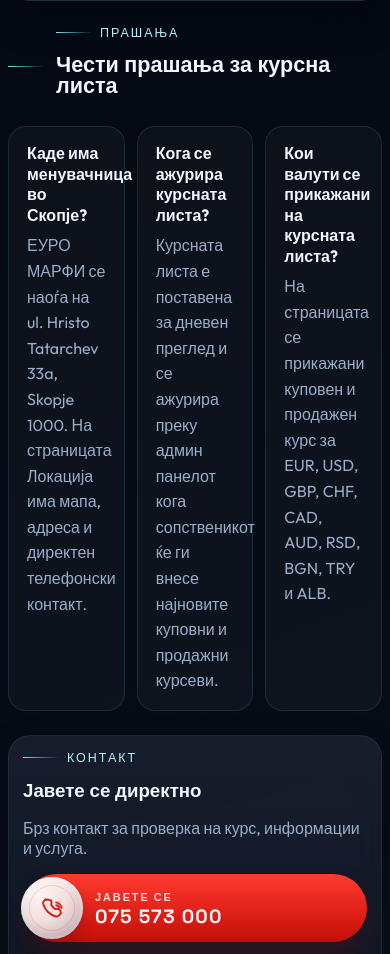
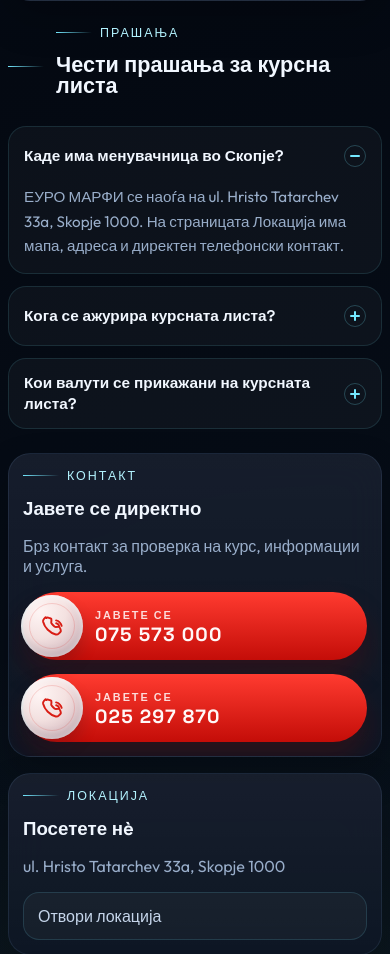
Before and after one commit to martin-nexaclaro/euro-marfi-site, a Flask app: page / in a window 390 px wide; the page is wider, and only the part inside the window is pictured. Shown: the part 1319-2273 px from the top of that part. Run offline with Flask 3, Linux system fonts and the light colour scheme.

Commit message:
Polish FAQ wording and mobile accordion

```diff
--- a/app.py
+++ b/app.py
@@ -136,8 +136,8 @@ UI_TEXT ={
 "faq_title":"Чести прашања за курсна листа",
 "faq_items":[
 {"question":"Каде има менувачница во Скопје?","answer":"ЕУРО МАРФИ се наоѓа на ul. Hristo Tatarchev 33a, Skopje 1000. На страницата Локација има мапа, адреса и директен телефонски контакт."},
-{"question":"Кога се ажурира курсната листа?","answer":"Курсната листа е поставена за дневен преглед и се ажурира преку админ панелот кога сопственикот ќе ги внесе најновите куповни и продажни курсеви."},
-{"question":"Кои валути се прикажани на курсната листа?","answer":"На страницата се прикажани куповен и продажен курс за EUR, USD, GBP, CHF, CAD, AUD, RSD, BGN, TRY и ALB."},
+{"question":"Кога се ажурира курсната листа?","answer":"Курсната листа се проверува и ажурира секој ден од сопственикот со најновите куповни и продажни курсеви."},
+{"question":"Кои валути се прикажани на курсната листа?","answer":"На страницата се прикажани куповен и продажен курс за EUR, USD, GBP, CHF, CAD, AUD, RSD, BGN, TRY и ALB. За други валути, јавете ни се директно."},
 ],
 "call_label":"Јавете се",
 "moneygram_title":"MoneyGram трансфер услуги",
@@ -251,8 +251,8 @@ UI_TEXT ={
 "faq_title":"Exchange Rate FAQ",
 "faq_items":[
 {"question":"Where is the exchange office in Skopje?","answer":"EURO MARFI is located at ul. Hristo Tatarchev 33a, Skopje 1000. The Location page includes the map, address, and direct phone contact."},
-{"question":"When is the exchange rate list updated?","answer":"The exchange rate list is prepared for daily use and is updated from the admin panel when the owner enters the latest buy and sell rates."},
-{"question":"Which currencies are shown on the exchange rate list?","answer":"The page shows buy and sell rates for EUR, USD, GBP, CHF, CAD, AUD, RSD, BGN, TRY, and ALB."},
+{"question":"When is the exchange rate list updated?","answer":"The exchange rate list is checked and updated every day by the owner with the latest buy and sell rates."},
+{"question":"Which currencies are shown on the exchange rate list?","answer":"The page shows buy and sell rates for EUR, USD, GBP, CHF, CAD, AUD, RSD, BGN, TRY, and ALB. For other currencies, please call us directly."},
 ],
 "call_label":"Call now",
 "moneygram_title":"MoneyGram Transfer Services",
--- a/static/css/style.css
+++ b/static/css/style.css
@@ -726,27 +726,71 @@ label,
 .faq-list {
   position: relative;
   display: grid;
-  grid-template-columns: repeat(3, minmax(0, 1fr));
   gap: 12px;
   margin-top: 18px;
 }
 
 .faq-item {
   min-width: 0;
-  padding: 16px 18px;
   border-radius: 18px;
   border: 1px solid rgba(116, 232, 255, 0.12);
   background: rgba(255, 255, 255, 0.035);
-}
-
-.faq-item h3 {
-  margin: 0 0 8px;
+  overflow: hidden;
+}
+
+.faq-item summary {
+  display: grid;
+  grid-template-columns: 1fr auto;
+  align-items: center;
+  gap: 14px;
+  min-height: 64px;
+  padding: 16px 18px;
+  cursor: pointer;
+  font-family: "Space Grotesk", sans-serif;
   font-size: 1rem;
-  line-height: 1.28;
+  font-weight: 700;
+  line-height: 1.32;
+  list-style: none;
+}
+
+.faq-item summary::-webkit-details-marker {
+  display: none;
+}
+
+.faq-toggle {
+  position: relative;
+  width: 22px;
+  height: 22px;
+  border-radius: 50%;
+  border: 1px solid rgba(116, 232, 255, 0.24);
+  flex: 0 0 22px;
+}
+
+.faq-toggle::before,
+.faq-toggle::after {
+  content: "";
+  position: absolute;
+  inset: 50% auto auto 50%;
+  width: 10px;
+  height: 2px;
+  border-radius: 999px;
+  background: var(--accent);
+  transform: translate(-50%, -50%);
+}
+
+.faq-toggle::after {
+  transform: translate(-50%, -50%) rotate(90deg);
+  transition: transform var(--transition), opacity var(--transition);
+}
+
+.faq-item[open] .faq-toggle::after {
+  opacity: 0;
+  transform: translate(-50%, -50%) rotate(0deg);
 }
 
 .faq-item p {
   margin: 0;
+  padding: 0 18px 18px;
   color: var(--muted);
   line-height: 1.6;
 }
@@ -2170,6 +2214,18 @@ textarea:focus {
 }
 
 @media (max-width: 640px) {
+  .faq-item summary {
+    min-height: 58px;
+    padding: 14px 15px;
+    font-size: 0.96rem;
+  }
+
+  .faq-item p {
+    padding: 0 15px 15px;
+    font-size: 0.95rem;
+  }
+
+
   body::before {
     background-size: 34px 34px;
   }
--- a/templates/index.html
+++ b/templates/index.html
@@ -83,10 +83,13 @@
   </div>
   <div class="faq-list">
     {% for item in ui.faq_items %}
-    <article class="faq-item">
-      <h3>{{ item.question }}</h3>
+    <details class="faq-item" {% if loop.first %}open{% endif %}>
+      <summary>
+        <span>{{ item.question }}</span>
+        <span class="faq-toggle" aria-hidden="true"></span>
+      </summary>
       <p>{{ item.answer }}</p>
-    </article>
+    </details>
     {% endfor %}
   </div>
 </section>
```
